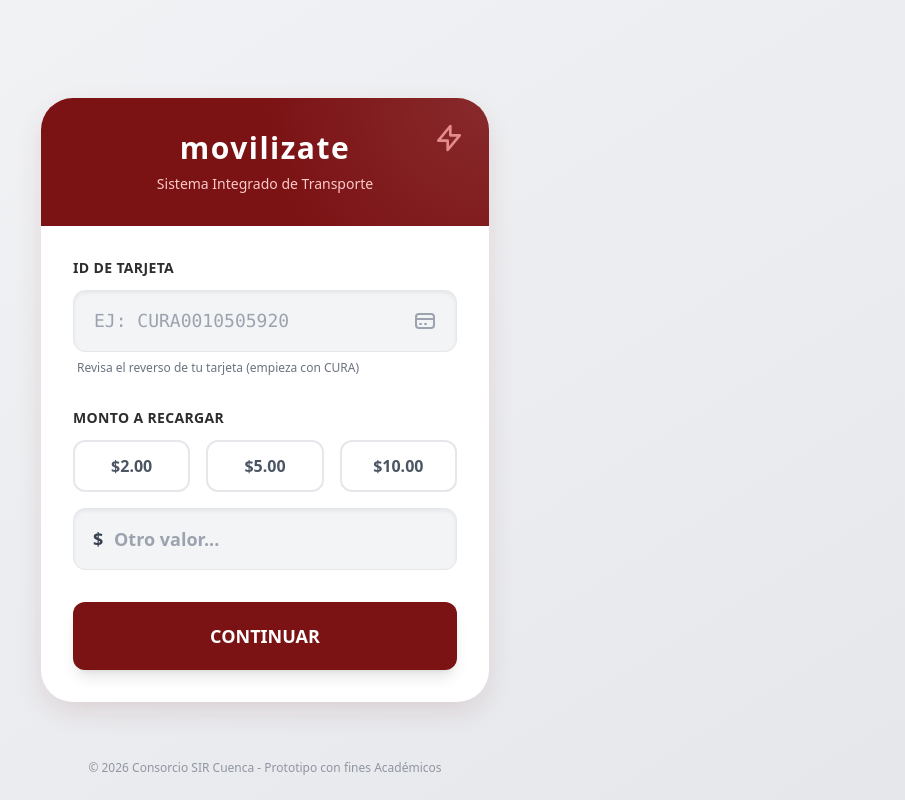
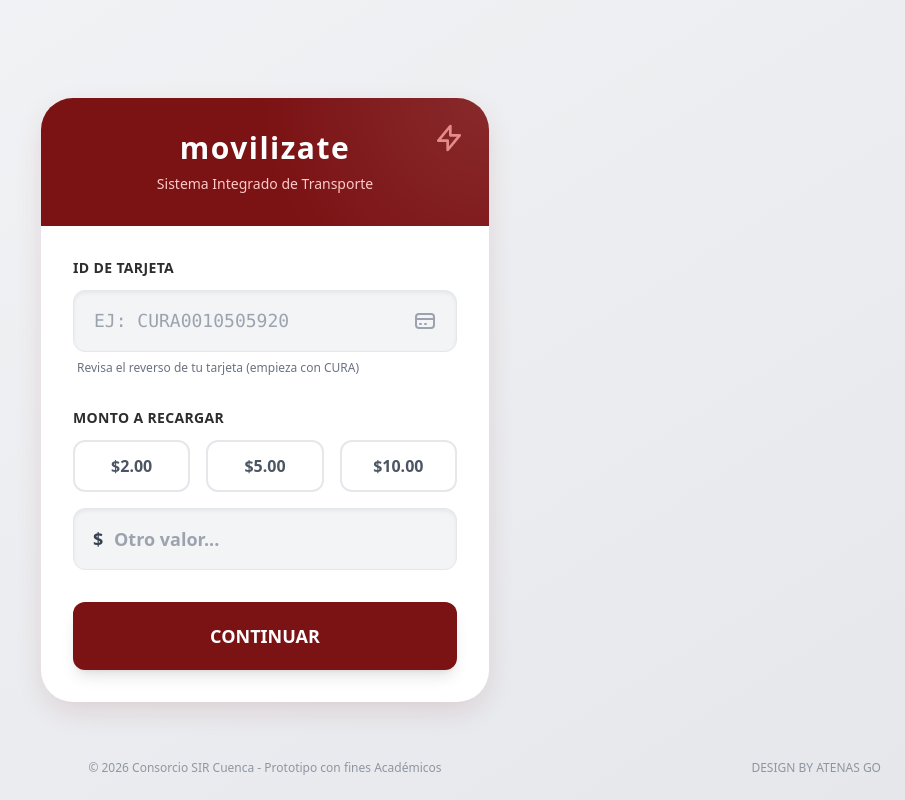
Before and after one commit to UPSGabriel/movilizate-app, an Angular app: page / in a window 1280 px wide. Shown: the whole page, without its empty margins (375-1280 px from the left). Built offline with nearby package versions, Linux system fonts and the light colour scheme.

Commit message:
little change

```diff
--- a/src/app/app.html
+++ b/src/app/app.html
@@ -125,4 +125,5 @@
   </div>
 
   <p class="fixed bottom-6 text-xs text-gray-500 font-medium opacity-70">© 2026 Consorcio SIR Cuenca - Prototipo con fines Académicos</p>
+  <p class="fixed bottom-6 right-6 text-xs text-gray-500 font-medium opacity-70">DESIGN BY ATENAS GO</p>
 </div>
```
